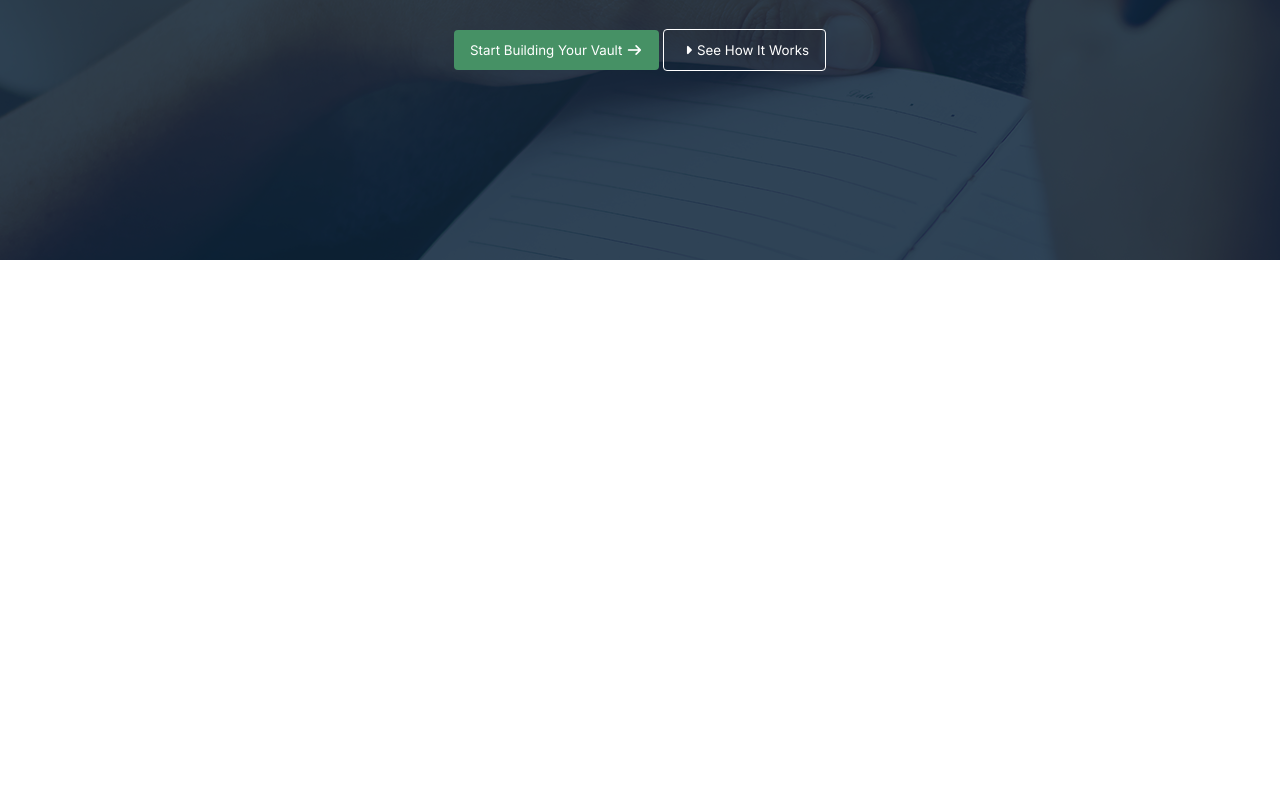
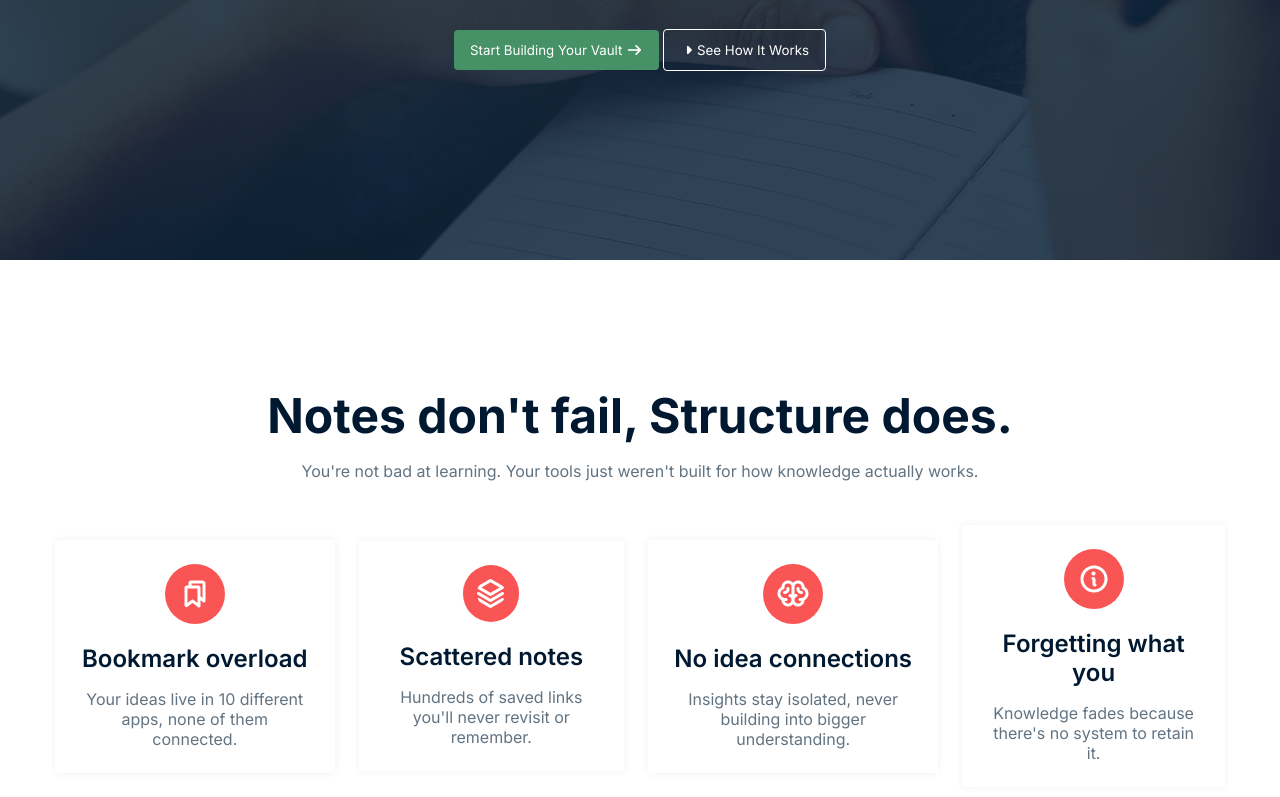
Before and after one commit to jakerulcode/Assignment-3, a plain HTML site: page index.html in a window 1280 px wide. Shown: the part 542-1339 px from the top of the page. Before the commit the page ends 928 px from the top, so only its background shows below. Drawn offline with Linux system fonts and the light colour scheme.

Commit message:
not section added

```diff
--- a/index.html
+++ b/index.html
@@ -50,7 +50,39 @@
         </section>
     </header>
     <section id="notes">
-        <div class="notes"></div>
+        <div class="notes-container contain">
+            <div class="heading-section">
+                <h2>Notes don't fail, Structure does.</h2>
+            <p>You're not bad at learning. Your tools just weren't built for how knowledge actually works.</p>
+
+            </div>
+
+            <div class="card-box">
+                <div class="card">
+                    <img src="assets/Bookmarks.png" alt="">
+                    <h4>Bookmark overload</h4>
+                    <p>Your ideas live in 10 different apps, none of them connected.</p>
+                </div>
+                <div class="card">
+                    <img src="assets/Vector.png" alt="">
+                    <h4>Scattered notes</h4>
+                    <p>Hundreds of saved links you'll never revisit or remember. </p>
+                </div>
+                <div class="card">
+                    <img src="assets/Brain.png " alt="">
+                    <h4>No idea connections</h4>
+                    <p>Insights stay isolated, never building into bigger understanding.</p>
+                </div>
+                <div class="card">
+                    <img src="assets/Info.png" alt="">
+                    <h4>Forgetting what you  </h4>
+
+                    <p>Knowledge fades because there's no system to retain it.</p>
+                </div>
+
+            </div>
+        </div>
     </section>
+
 </body>
 </html>
--- a/style.css
+++ b/style.css
@@ -94,3 +94,47 @@
 .hero-btn{
     text-align: center;
 }
+.heading-section{
+    text-align: center;
+    margin-bottom: 44px;
+}
+.notes-container h2{
+    font-size: 48px;
+    font-weight: bold;
+    color:#001931;
+    margin-bottom: 16px;
+
+}
+.notes-container p{
+    font-size: 16px;
+    color:#627382;
+}
+.card-box{
+    display: flex;
+    justify-content: space-between;
+    align-items: center;
+    text-align: center;
+    gap:24px;
+    margin-bottom: 72px;
+}
+.card{
+   padding:24px;
+  box-shadow: 0px 0px 8px 0px rgba(0, 0, 0, 0.06);
+}
+.card img{
+    background: rgba(249, 85, 85, 1);
+    padding: 14px;
+    border-radius: 60px;
+    margin-bottom:16px;
+}
+.card h4{
+    font-size: 24px;
+    font-weight: 600;
+    color:#001931;
+    margin-bottom: 16px;
+}
+.card p{
+   font-weight: 400;
+   line-height: 20px;
+    text-align: center;
+}
```
